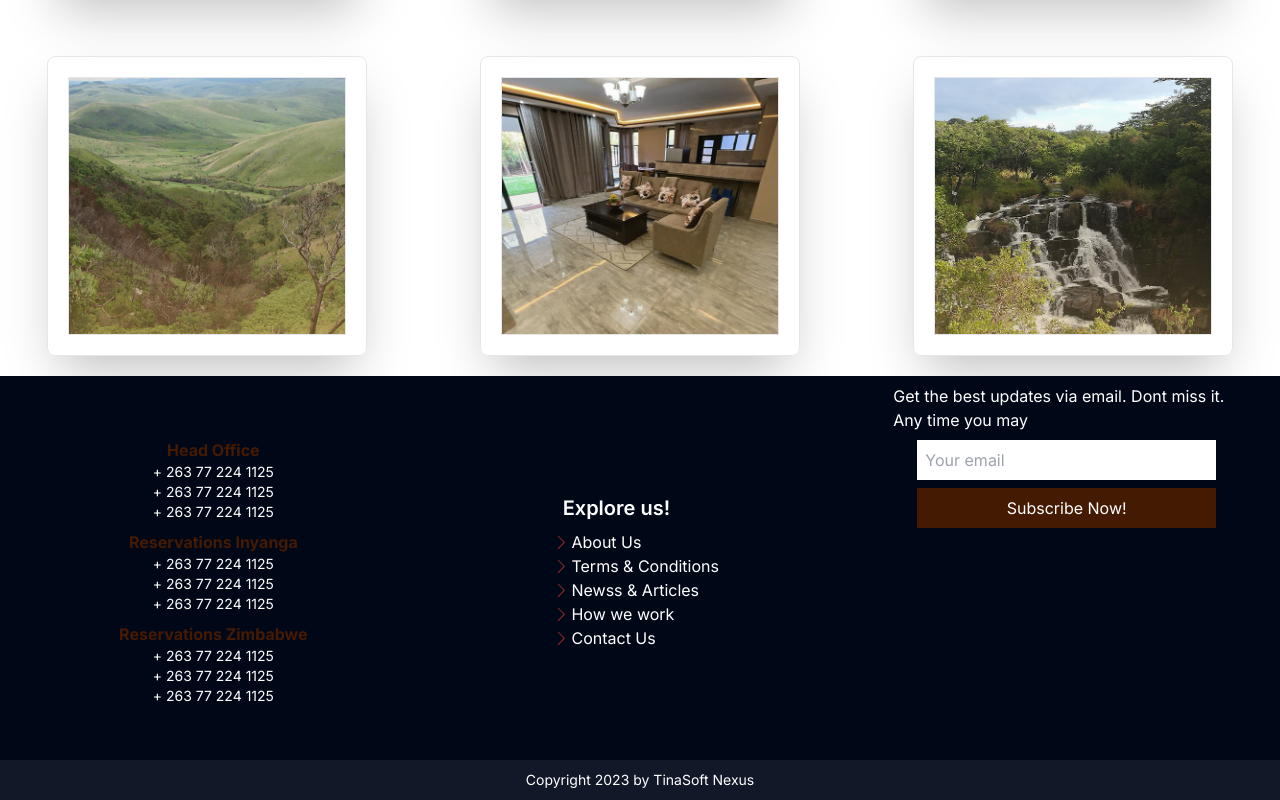
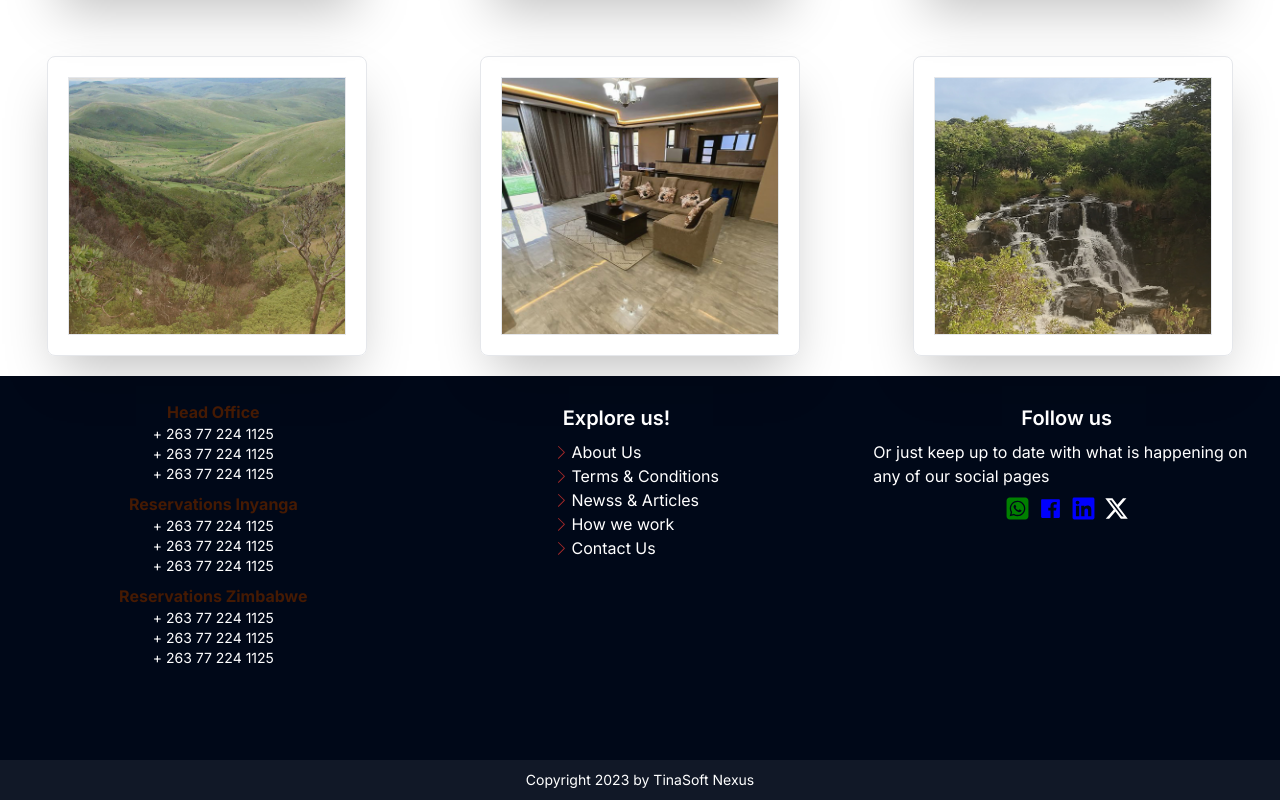
Before and after one commit to TinaTech-Developers/cfknya-resort, a Next.js app: page / in a window 1280 px wide. Shown: the part 3882-4682 px from the top of the page. Built offline with nearby package versions, Linux system fonts and the light colour scheme; no server answers; the database is empty.

Commit message:
new updates

```diff
--- a/src/components/EditRoomDetails.jsx
+++ b/src/components/EditRoomDetails.jsx
@@ -9,6 +9,8 @@ import {
   MdLocationSearching,
 } from "react-icons/md";
 import FillButton from "./FillButton";
+import { ArrowBigLeft } from "lucide-react";
+import Link from "next/link";
 
 function EditRoomDetails({ id, name, price, imageUrl, description }) {
   const [newName, setNewName] = useState(name);
@@ -32,6 +34,7 @@ function EditRoomDetails({ id, name, price, imageUrl, description }) {
 
   return (
     <div className="mt-28 m-5">
+      <div className="flex items-center justify-between">
         <div>
           <h1 className="text-2xl md:text-3xl font-semibold">Laxury Room</h1>
           <p className="flex items-center gap-5 text-gray-600">
@@ -39,6 +42,15 @@ function EditRoomDetails({ id, name, price, imageUrl, description }) {
             Inyanga, Zimbabwe
           </p>
         </div>
+        <Link
+          href={"/rooms"}
+          className="flex items-center justify-center gap-1 border px-3 py-2 bg-green-900 text-white"
+        >
+          <ArrowBigLeft />
+          Back
+        </Link>
+      </div>
+      <hr className="w-[100%] px-4 mx-auto my-4" />
       <div className="grid grid-cols-1 md:grid-cols-5 mt-5">
         <div className="col-span-1 md:col-span-3">
           <Image
@@ -46,9 +58,17 @@ function EditRoomDetails({ id, name, price, imageUrl, description }) {
             alt="room image"
             height={400}
             width={400}
-            className="h-[30rem] w-full object-cover"
+            className="h-[24rem] w-full object-cover"
           />
-          <div className="bg-black h-28 w-full"></div>
+          <div className="bg-black h-44 w-full -mt-2">
+            <Image
+              src={imageUrl}
+              alt=""
+              height={200}
+              width={200}
+              className="h-44 w-44 object-cover p-2 mt-2"
+            />
+          </div>
           <div className="border p-5 ">
             <h1 className="text-2xl font-semibold capitalize">
               Room description
@@ -73,8 +93,14 @@ function EditRoomDetails({ id, name, price, imageUrl, description }) {
           </div>
         </div>
         <div className="flex flex-col justify- items-center gap-4 mt-10 md:mt-0 col-span-2 h-full w-full md:mx-5 border mx-auto p-5">
-          <h1 className="text-5xl font-bold mt-4">LOGO.</h1>
-          <h1 className="text-xl ">CFK-NYA Resort</h1>
+          <Image
+            src={"/logo.jpeg"}
+            alt="Novu Resort"
+            height={100}
+            width={200}
+            className="h-44 w-44 object-cover"
+          />
+
           <FillButton name={"Whatsapp Us"} link={""} onClick={""} />
 
           <p className="text-green-600 text-start">
--- a/src/components/Footer.js
+++ b/src/components/Footer.js
@@ -1,12 +1,15 @@
 import React from "react";
 import Link from "next/link";
 import { SlArrowRight } from "react-icons/sl";
+import { FaSquareWhatsapp, FaXTwitter } from "react-icons/fa6";
+import { IoLogoFacebook } from "react-icons/io";
+import { FaLinkedin } from "react-icons/fa";
 
 function Footer() {
   return (
     <div>
       <div className="h-full grid grid-cols-1 md:grid-cols-3 md:w-full bg-[#000818] md:h-96 ">
-        <div className=" flex flex-col items-center justify-center p-4 text-gray-500 ">
+        <div className=" flex flex-col items-center  p-4 text-gray-500 ">
           <h1 className=" text-amber-950 font-bold pt-2">Head Office</h1>
           <p className="text-sm text-white">+ 263 77 224 1125</p>
           <p className="text-sm text-white">+ 263 77 224 1125</p>
@@ -25,7 +28,7 @@ function Footer() {
           <p className="text-sm text-white">+ 263 77 224 1125</p>
           <div></div>
         </div>
-        <div className="flex flex-col items-start px-32 justify-center top-0 text-white ">
+        <div className="flex flex-col items-start px-32 justify mt-5 text-white ">
           <h1 className="text-white text-xl font-semibold p-2">Explore us!</h1>
           <div className="flex items-center justify-between gap-1">
             <SlArrowRight color="brown" size={"0.8rem"} />
@@ -48,14 +51,28 @@ function Footer() {
             <Link href={""}>Contact Us</Link>
           </div>
         </div>
-        <div className="flex flex-col items-center text-white top-0">
-          <p className="px-10 py-2">
-            Get the best updates via email. Dont miss it. Any time you may{" "}
+        <div className="flex flex-col items-center text-white mt-5 px-5">
+          <h1 className="text-white text-xl font-semibold p-2">Follow us</h1>
+          <p>
+            Or just keep up to date with what is happening on any of our social
+            pages
           </p>
-          <input className="w-[70%] p-2 bg-white" placeholder="Your email" />
-          <button className="bg-amber-950 w-[70%] p-2 my-2">
-            Subscribe Now!
-          </button>
+          <div className="flex items-start justify-between gap-2 mt-2">
+            <Link href={""}>
+              <FaSquareWhatsapp size={25} color="green" />
+            </Link>
+            <Link href={""}>
+              <IoLogoFacebook size={25} color="blue" />
+            </Link>
+            <Link href={""}>
+              <FaLinkedin size={25} color="blue" />
+            </Link>
+            <Link href={""}>
+              <FaXTwitter size={25} color="white" />
+            </Link>
+          </div>
+          {/* <p>Mobile: +263 71 247 1209 | +263 77 305 9753</p>*/}
+          {/* <p>Email: info@tinasoftnexus.co.zw</p> */}
         </div>
       </div>
       <div className="flex items-center justify-center w-full h-10 bg-gray-900">
--- a/src/components/RoomCard.js
+++ b/src/components/RoomCard.js
@@ -126,7 +126,7 @@ export default function RoomCard({ room }) {
           <FaWifi /> Free WiFi
         </div>
       </div>
-      <p className="pb-4">{room.description}</p>
+      <p className="pb-4 truncate">{room.description}</p>
       <div className="flex items-center justify-between">
         <button
           onClick={() => setModalOpen(true)}
```
Also changed, not shown: public/logo.jpeg (added). Lines whose indentation alone changed are shown as unchanged.
